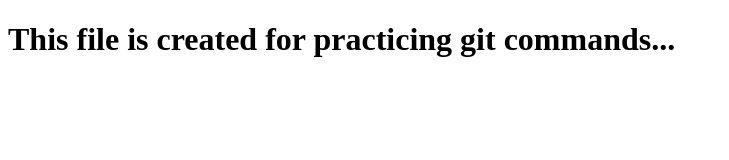
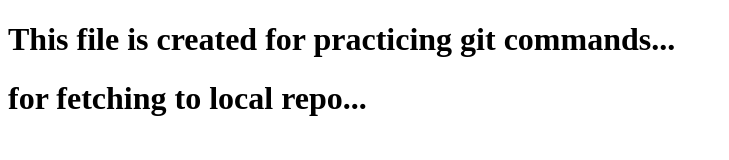
Before and after one commit to MayurNandre/practice_commands, a plain HTML site: page index.html in a window 1280 px wide. Shown: the whole page, without its empty margins (0-729 px from the left). Drawn offline with Linux system fonts and the light colour scheme.

Commit message:
for git practicing fetch

```diff
--- a/index.html
+++ b/index.html
@@ -7,5 +7,6 @@
 </head>
 <body>
     <h1>This file is created for practicing git commands...</h1>
+    <h1>for fetching to local repo...</h1>
 </body>
 </html>
```
